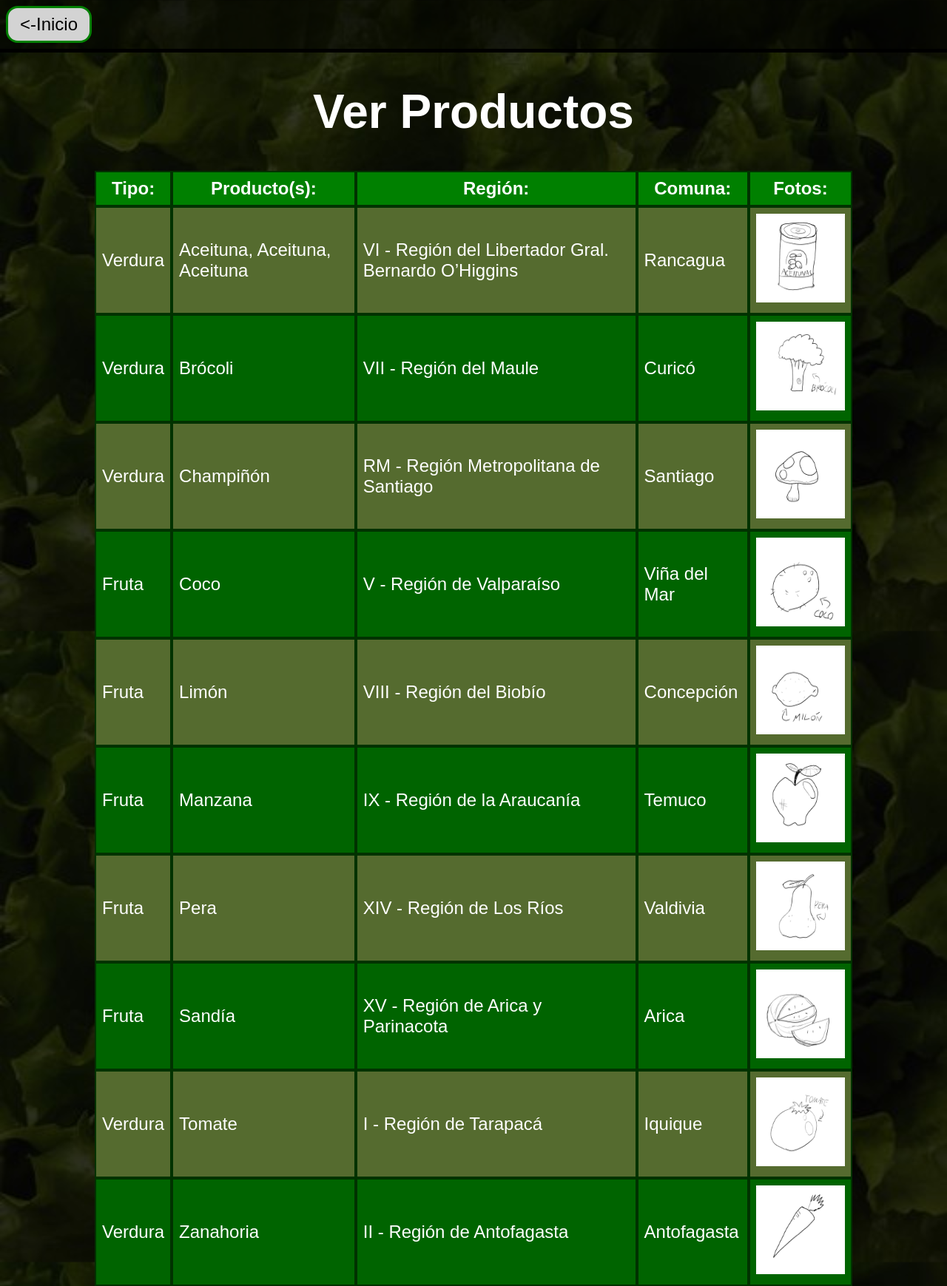
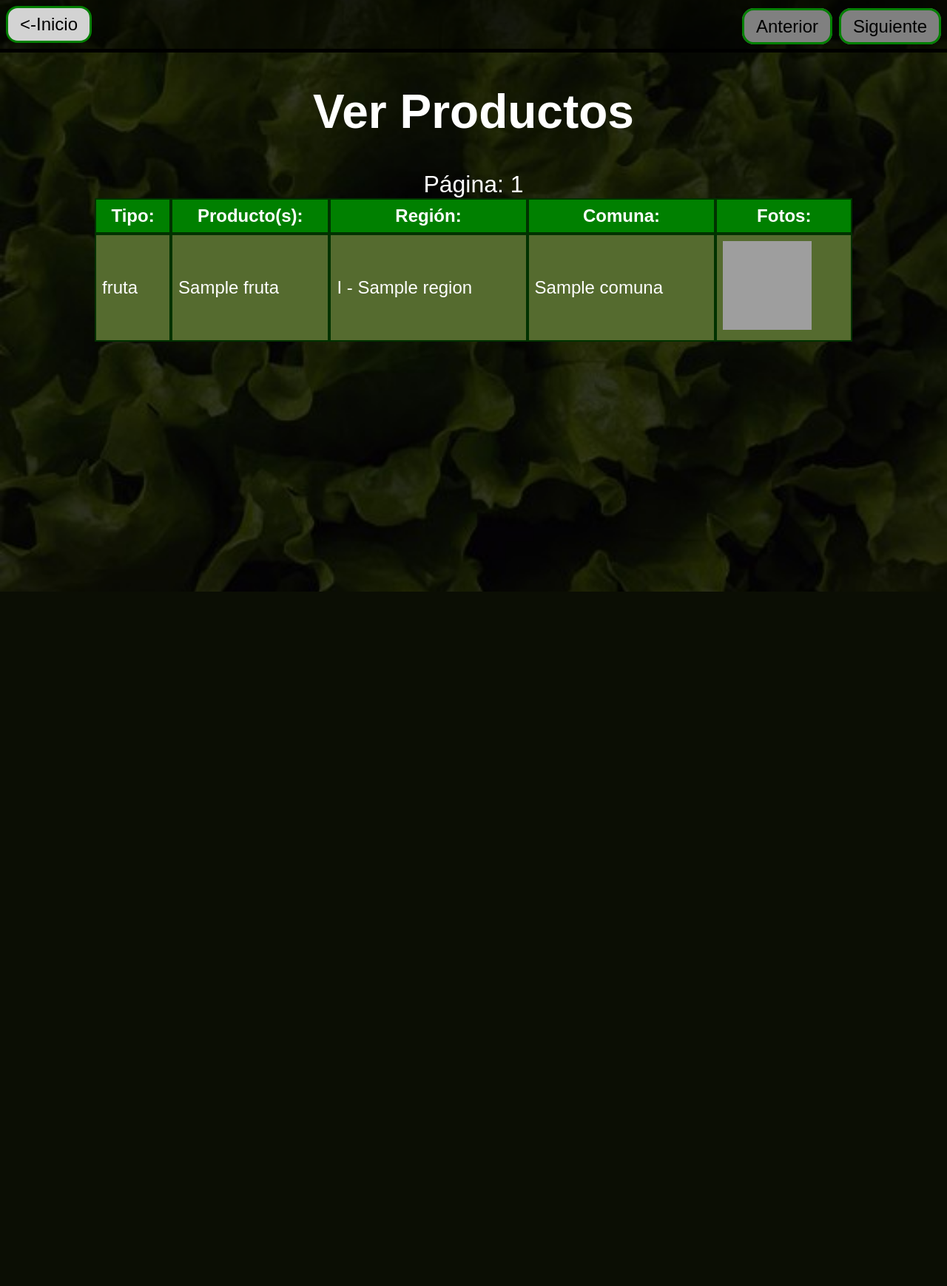
Before and after one commit to bigkwii/tareas-web-2024, a Flask app: page /ver-productos in a window 1280 px wide. Shown: the whole page at 74% size. After the commit the page ends 800 px from the top, so only its background shows below. Run offline with Flask 3, Linux system fonts and the light colour scheme; tables that the repository leaves empty hold one stand-in row (values such as "Sample post"); grey boxes are pictures that could not be loaded.

```diff
--- a/T2/flask_app/app.py
+++ b/T2/flask_app/app.py
@@ -2,6 +2,7 @@ from flask import Flask, request, render_template, redirect, url_for, session
 from utils.validations import validate_producto
 from database import db
 from werkzeug.utils import secure_filename
+from werkzeug.exceptions import NotFound, BadRequest
 import hashlib
 import filetype
 import os
@@ -51,7 +52,7 @@ def agregar_producto():
             region_dict[str(region_id)] = [str(comuna[0]) for comuna in comunas]
 
         if not validate_producto(tipo, selected_products, description, imagen1, imagen2, imagen3, region, comuna, productor, email, phone, region_dict, types_dict):
-            return redirect(url_for("agregar_producto"), 400)
+            raise BadRequest()
         # -- SAVE DATA --
         # save producto
         db.add_producto(tipo, description, comuna, productor, email, phone)
@@ -117,11 +118,83 @@ def agregar_producto():
 
 @app.route("/ver-productos", methods=["GET"])
 def ver_productos():
-    return render_template("ver-productos.html")
+    PAGE = request.args.get("page", 1, type=int)
+    PER_PAGE = 5
+    limit = PER_PAGE
+    offset = (PAGE - 1) * PER_PAGE
+    productos = db.get_productos_limit_offset(limit, offset)
+    len_all_productos = db.get_len_productos()[0]
+    TOTAL_PAGES = len_all_productos // PER_PAGE + (len_all_productos % PER_PAGE != 0)
+    if not productos:
+        # go back to the last page
+        return redirect(url_for("ver_productos", page=TOTAL_PAGES))
+    data = []
+    for producto in productos:
+        producto_id, tipo, _, comuna_id, _, _, _ = producto
+        region_id = db.get_region_by_comuna(comuna_id)[0]
+        num_to_roman = { # i want it to look **pretty**
+            1: "I", 2: "II", 3: "III", 4: "IV", 5: "V", 6: "VI", 7: "VII", 8: "VIII",
+            9: "IX", 10: "X", 11: "XI", 12: "XII", 13: "RM", 14: "XIV", 15: "XV", 16: "XVI"
+        }
+        region_nombre = num_to_roman[region_id] + " - " + db.get_region_by_id(region_id)[0]
+        comuna_nombre = db.get_comuna_by_id(comuna_id)[0]
+        productos = []
+        for producto in db.get_tipos_verdura_producto(producto_id):
+            _, tipo_nombre = producto
+            productos.append(tipo_nombre)
 
-@app.route("/informacion-producto/<int:id_producto>", methods=["GET"])
-def informacion_producto(id_producto):
-    return render_template("informacion-producto.html", id=id_producto)
+        _ , filename = db.get_producto_images(producto_id)[0]
+
+        thumb_path = f"uploads/thumb/{filename}"
+
+        print(thumb_path)
+
+        data.append({
+            "PAGE": PAGE,
+            "id": producto_id,
+            "tipo": tipo,
+            "productos": productos,
+            "region": region_nombre,
+            "comuna": comuna_nombre,
+            "thumb_path": thumb_path
+        })
+
+    return render_template("ver-productos.html", data=data, PAGE=PAGE, TOTAL_PAGES=TOTAL_PAGES)
+
+@app.route("/informacion-producto/", methods=["GET"])
+def informacion_producto():
+    id_producto = request.args.get("id", None, type=int)
+    if not id_producto:
+        raise NotFound()
+    producto = db.get_producto_by_id(id_producto)
+    if not producto:
+        raise NotFound()
+    _, tipo, descripcion, comuna_id, nombre_productor, email_productor, celular_productor = producto
+    region_id = db.get_region_by_comuna(comuna_id)[0]
+    region_nombre = db.get_region_by_id(region_id)[0]
+    comuna_nombre = db.get_comuna_by_id(comuna_id)[0]
+    productos = []
+    for producto in db.get_tipos_verdura_producto(id_producto):
+        _, tipo_nombre = producto
+        productos.append(tipo_nombre)
+    _, filename = db.get_producto_images(id_producto)[0]
+    small_path = f"uploads/small/{filename}"
+    full_path = f"uploads/full/{filename}"
+    producto = {
+        "id": id_producto,
+        "tipo": tipo,
+        "descripcion": descripcion,
+        "region": region_nombre,
+        "comuna": comuna_nombre,
+        "productor": nombre_productor,
+        "email": email_productor,
+        "phone": celular_productor,
+        "productos": productos,
+        "small_path": small_path,
+        "full_path": full_path
+    }
+
+    return render_template("informacion-producto.html", id=id_producto, producto=producto)
 
 # -- error handling --
 
@@ -133,7 +206,6 @@ def bad_request(error):
 def page_not_found(error):
     return render_template("404.html"), 404
 
-
 # -- run --
 if __name__ == "__main__":
     app.run(debug=True)
--- a/T2/flask_app/static/css/styles.css
+++ b/T2/flask_app/static/css/styles.css
@@ -47,6 +47,11 @@ p {
 }
 
 .nav-bar .btn {
+    font: 1.5rem sans-serif;
+    border: 3px solid green;
+}
+
+.nav-bar .btn-disabled {
     font: 1.5rem sans-serif;
     border: 3px solid green;
 }
--- a/T2/flask_app/static/js/ver-productos.js
+++ /dev/null
@@ -1,144 +0,0 @@
-// -- dom elements --
-const productos_table = document.getElementById('productos');
-
-// lets just have the products right here as an object. a stand-in for a database.
-const productosData = [
-    {
-        "id": 0,
-        "Tipo": "Verdura",
-        "Producto(s)": ["Aceituna", "Aceituna", "Aceituna"],
-        "Región": "VI - Región del Libertador Gral. Bernardo O’Higgins",
-        "Comuna": "Rancagua",
-        "Fotos": ["./assets/img/aceitunas.png"],
-        "Descripcion": "3 aceitunas en una lata",
-        "Productor": "Don Aceituno",
-        "Email": "don@aceituno.cl",
-        "Fono": "+569 1234 5678",
-    },
-    {
-        "id": 1,
-        "Tipo": "Verdura",
-        "Producto(s)": ["Brócoli"],
-        "Región": "VII - Región del Maule",
-        "Comuna": "Curicó",
-        "Fotos": ["./assets/img/brocoli.png"],
-        "Descripcion": "1 brócoli añejo.",
-        "Productor": "Brother Coli",
-        "Email": "brodercoli@funaosverduras.cl",
-        "Fono": "+569 1111 1111",
-    },
-    {
-        "id": 2,
-        "Tipo": "Verdura",
-        "Producto(s)": ["Champiñón"],
-        "Región": "RM - Región Metropolitana de Santiago",
-        "Comuna": "Santiago",
-        "Fotos": ["./assets/img/champinon.png"],
-        "Descripcion": "Un champiñón claramente no alucinógeno.",
-        "Productor": "El sujeto encapuchado detrás de la Copec de la esquina",
-        "Email": "tramites.santiago@investigaciones.cl",
-        "Fono": "",
-    },
-    {
-        "id": 3,
-        "Tipo": "Fruta",
-        "Producto(s)": ["Coco"],
-        "Región": "V - Región de Valparaíso",
-        "Comuna": "Viña del Mar",
-        "Fotos": ["./assets/img/coco.png"],
-        "Descripcion": "Un coco, pero sin la leche de coco. Solo el coco.",
-        "Productor": "Coco Co.",
-        "Email": "señor.coquitos@cococo.co",
-        "Fono": "+569 8765 4321",
-    },
-    {
-        "id": 4,
-        "Tipo": "Fruta",
-        "Producto(s)": ["Limón"],
-        "Región": "VIII - Región del Biobío",
-        "Comuna": "Concepción",
-        "Fotos": ["./assets/img/limon.png"],
-        "Descripcion": "Se regala porque está embrujado.",
-        "Productor": "Shelbyville Limones",
-        "Email": "burneremail@shelbyville.com",
-        "Fono": "",
-    },
-    {
-        "id": 5,
-        "Tipo": "Fruta",
-        "Producto(s)": ["Manzana"],
-        "Región": "IX - Región de la Araucanía",
-        "Comuna": "Temuco",
-        "Fotos": ["./assets/img/manzana.png", "./assets/img/manzana2.png", "./assets/img/manzana3.png"],
-        "Descripcion": "",
-        "Productor": "El Huerto de la Esquina",
-        "Email": "stemen@elhuerto.cl",
-        "Fono": "+569 1827 3645",
-    },
-    {
-        "id": 6,
-        "Tipo": "Fruta",
-        "Producto(s)": ["Pera"],
-        "Región": "XIV - Región de Los Ríos",
-        "Comuna": "Valdivia",
-        "Fotos": ["./assets/img/pera.png"],
-        "Descripcion": "La fruta favorita de Beauchef.",
-        "Productor": "Doña Peralta",
-        "Email": "meestoyquedando@sinideas.cl",
-        "Fono": "+569 6666 6666",
-    },
-    {
-        "id": 7,
-        "Tipo": "Fruta",
-        "Producto(s)": ["Sandía"],
-        "Región": "XV - Región de Arica y Parinacota",
-        "Comuna": "Arica",
-        "Fotos": ["./assets/img/sandia.png"],
-        "Descripcion": "Robada por un cartel de Sandías directamente desde Arica para todo Chile.",
-        "Productor": "Los Saniones de Arica",
-        "Email": "contrabandistas@desandia.cl",
-        "Fono": "+569 8888 8888",
-    },
-    {
-        "id": 8,
-        "Tipo": "Verdura",
-        "Producto(s)": ["Tomate"],
-        "Región": "I - Región de Tarapacá",
-        "Comuna": "Iquique",
-        "Fotos": ["./assets/img/tomate.png"],
-        "Descripcion": "Un tomate a 0.000001 segundos de podrirse. Compre ya!",
-        "Productor": "Tonto Mate",
-        "Email": "tonto@mate.cl",
-        "Fono": "",
-    },
-    {
-        "id": 9,
-        "Tipo": "Verdura",
-        "Producto(s)": ["Zanahoria"],
-        "Región": "II - Región de Antofagasta",
-        "Comuna": "Antofagasta",
-        "Fotos": ["./assets/img/zanahoria.png"],
-        "Descripcion": "No se la den a conejos porque se pueden volver adictos. Un conejo adicto podría matarlo.",
-        "Productor": "Zanahoria S.A.",
-        "Email": "bugs@bunny.cl",
-        "Fono": "+569 0000 0000",
-    }
-];
-
-
-// -- run --
-// fill the table with the products
-productosData.forEach((producto) => {
-    const row = productos_table.insertRow(-1);
-    row.insertCell(0).textContent = producto["Tipo"];
-    row.insertCell(1).textContent = producto["Producto(s)"].join(', ');
-    row.insertCell(2).textContent = producto["Región"];
-    row.insertCell(3).textContent = producto["Comuna"];
-    const img = document.createElement('img');
-    img.src = producto["Fotos"][0];
-    row.insertCell(4).appendChild(img);
-    // same tab or new tab? i'm not sure yet. it's stick to same tab (_self) for now. but i may make it _blank later...
-    row.onclick = () => {
-        window.open(`informacion-producto.html?id=${producto["id"]}`, '_self')
-    }
-});
--- a/T2/flask_app/templates/ver-productos.html
+++ b/T2/flask_app/templates/ver-productos.html
@@ -5,9 +5,21 @@
 {% block content %}
     <div class="nav-bar">
         <a href="{{ url_for('index') }}" class="btn">&lt;-Inicio</a>
+        <div style="margin-left: auto;">
+        {% if PAGE > 1 %}
+            <a href="{{ url_for('ver_productos', page=PAGE-1) }}" class="btn">Anterior</a>
+        {% else %}
+            <a href="{{ url_for('ver_productos', page=PAGE) }}" class="btn-disabled">Anterior</a>
+        {% endif %}
+        {% if PAGE < TOTAL_PAGES %}
+            <a href="{{ url_for('ver_productos', page=PAGE+1) }}" class="btn">Siguiente</a>
+        {% else %}
+            <a href="{{ url_for('ver_productos', page=PAGE) }}" class="btn-disabled">Siguiente</a>
+        {% endif %}
+        </div>
     </div>
     <h1>Ver Productos</h1>
-    <!-- Add products dynamically -->
+    <p style="margin:auto;text-align: center;">Página: {{PAGE}}</p>
     <table id="productos" class="productos-table">
         <tr>
             <th>Tipo:</th>
@@ -16,9 +28,18 @@
             <th>Comuna:</th>
             <th>Fotos:</th>
         </tr>
+    {% for producto in data %}
+        <tr onclick="window.location.href='{{ url_for('informacion_producto', id=producto.id) }}'">
+            <td>{{producto.tipo}}</td>
+            <td>{% for vegetal in producto.productos %} {{vegetal}} {% endfor %} </td>
+            <td>{{producto.region}}</td>
+            <td>{{producto.comuna}}</td>
+            <td>
+                <img src="{{ url_for('static', filename=producto.thumb_path) }}" alt="imagen">
+            </td>
+        </tr>
+    {% endfor %}
+
     </table>
+    <br><br>
 {% endblock %}
-
-{% block javascript %}
-    <script src="{{ url_for('static', filename='js/ver-productos.js') }}"></script>
-{% endblock %}
```
Also changed, not shown: T2/flask_app/database/db.py (+33 -5 lines), T2/flask_app/database/querys.json (+6 -2 lines), T2/flask_app/templates/informacion-producto.html (+38 -2 lines), T2/flask_app/utils/validations.py (+5 -4 lines).
